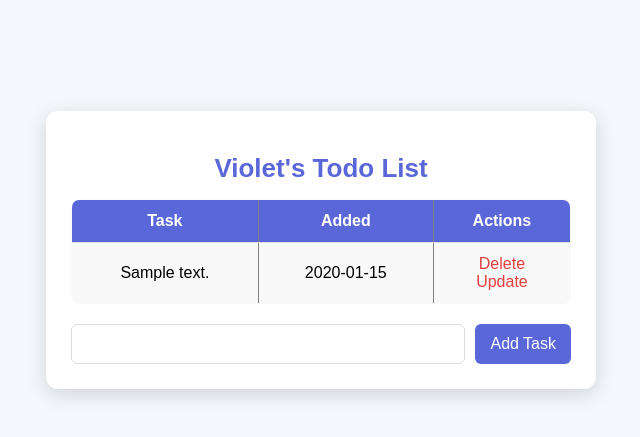
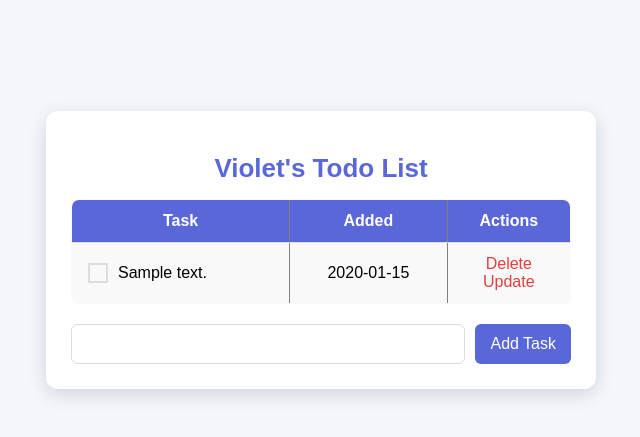
Before and after one commit to violetnyirenda/FLASK_CODECAMP, a Flask app: page / in a window 1280 px wide. Shown: the part 150-587 px from the top of the page, without its empty margins (319-959 px from the left). Run offline with Flask 3, Linux system fonts and the light colour scheme; tables that the repository leaves empty hold one stand-in row (Sample ...).

Commit message:
added a checkbox

```diff
--- a/static/css/main.css
+++ b/static/css/main.css
@@ -99,3 +99,36 @@ input[type="submit"] {
 input[type="submit"]:hover {
     background: #434190;
 }
+
+.checkbox-container {
+    display: flex;
+    align-items: center;
+    justify-content: flex-start;
+}
+
+.checkbox-container input[type="checkbox"] {
+    width: 20px;
+    height: 20px;
+    margin-right: 10px;
+    cursor: pointer;
+    appearance: none;
+    border: 2px solid #ddd;
+    position: relative;
+}
+
+.checkbox-container input[type="checkbox"]:checked {
+    background-color: #5a67d8;
+    border-color: #5a67d8;
+}
+
+.checkbox-container input[type="checkbox"]:checked::before {
+      content: '';
+    position: absolute;
+    top: 50%;
+    left: 50%;
+    width: 10px;
+    height: 10px;
+    background-color: white;
+    border-radius: 50%;
+    transform: translate(-50%, -50%);
+}
--- a/templates/index.html
+++ b/templates/index.html
@@ -16,7 +16,12 @@
 
     {% for task in tasks %}
     <tr>
-      <td>{{task.content}}</td>
+      <td>
+        <div class="checkbox-container">
+          <input type="checkbox" name="taskCheckbox"  />
+          {{task.content}}
+        </div>
+      </td>
       <td>{{task.date_created.date()}}</td>
       <td>
         <a href="/delete/{{task.id}}">Delete</a>
```
Also changed, not shown: instance/test.db.
